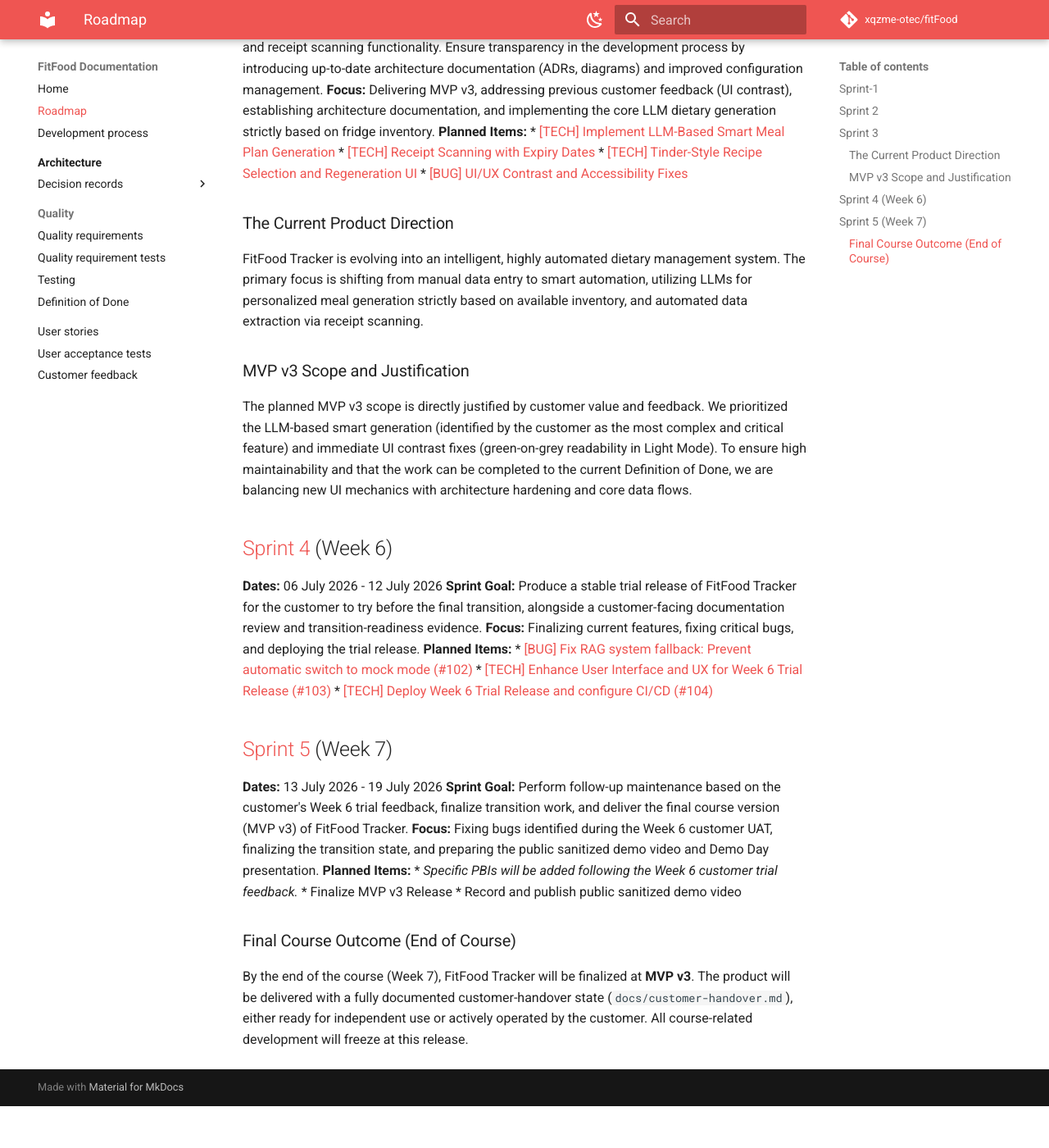
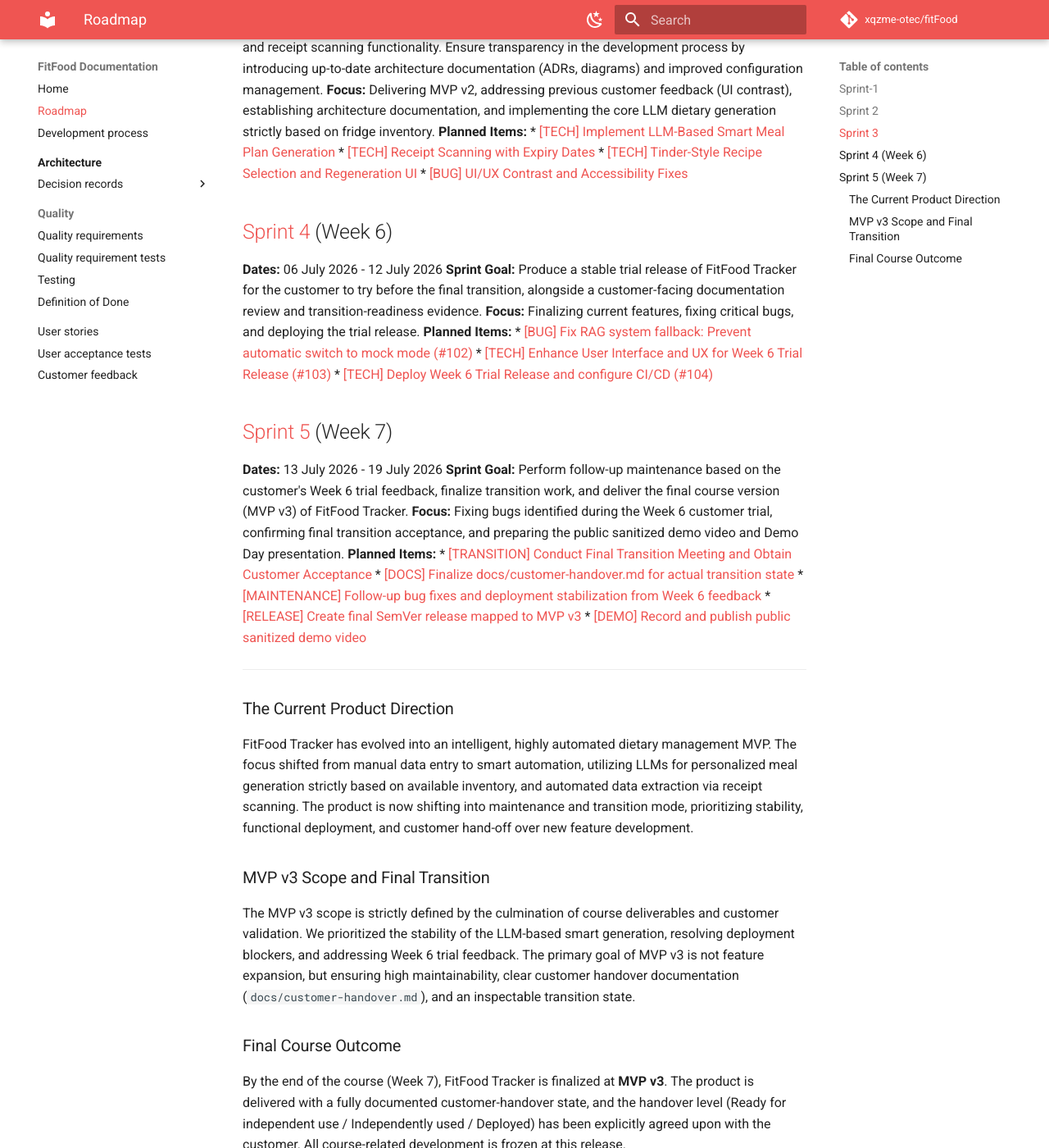
Before and after one commit to xqzme-otec/fitFood, an MkDocs documentation site: the page built from docs/roadmap.md, in a window 1280 px wide and 1400 px high, scrolled down 879 px. Shown: the whole window at 82% size. Built offline with MkDocs 1.6.1 and Material for MkDocs 9.7.7, drawn with Linux system fonts in a browser that asks for light colours; comment, search, counter and statistics services are not loaded; before the commit the page ends 2228 px from its top, so only the background shows below that; some of the changed text lies outside the part shown.

Commit message:
Update roadmap.md

```diff
--- a/docs/roadmap.md
+++ b/docs/roadmap.md
@@ -6,9 +6,9 @@
 **Focus:** Delivering a stable MVP v1 to prove the core concept of smart fridge integration and recipe recommendations.
 **Planned Items:**
 * [US-01: Adding Products to Inventory](https://github.com/xqzme-otec/fitFood/issues/21)
-* [US-03: Daily Macronutrient Tracking] (https://github.com/xqzme-otec/fitFood/issues/23)
+* [US-03: Daily Macronutrient Tracking](https://github.com/xqzme-otec/fitFood/issues/23)
 * [US-04: Structured Dietary Plans](https://github.com/xqzme-otec/fitFood/issues/24)
-* [US-06: [Expiration Date Tracking](https://github.com/xqzme-otec/fitFood/issues/26)
+* [US-06: Expiration Date Tracking](https://github.com/xqzme-otec/fitFood/issues/26)
 * [US-08: Inventory Search](https://github.com/xqzme-otec/fitFood/issues/28)
 * [US-10: User Registration and Authentication](https://github.com/xqzme-otec/fitFood/issues/30)
 
@@ -25,26 +25,15 @@
 - [QA: Implement Automated Quality Requirement Tests (QRT)](https://github.com/xqzme-otec/fitFood/issues/61)
 - [INFRA: Configure Additional QA Check](https://github.com/xqzme-otec/fitFood/issues/59)
 
-
-
-
 ## [Sprint 3](https://github.com/xqzme-otec/fitFood/milestone/3)
 **Dates:** 29 June 2026 - 05 July 2026
-**Sprint Goal:** Deliver the MVP v3 increment of the FitFood Tracker application, focusing on the implementation of smart LLM-based meal plan generation and receipt scanning functionality. Ensure transparency in the development process by introducing up-to-date architecture documentation (ADRs, diagrams) and improved configuration management.
-**Focus:** Delivering MVP v3, addressing previous customer feedback (UI contrast), establishing architecture documentation, and implementing the core LLM dietary generation strictly based on fridge inventory.
+**Sprint Goal:** Deliver the MVP v2 increment of the FitFood Tracker application, focusing on the implementation of smart LLM-based meal plan generation and receipt scanning functionality. Ensure transparency in the development process by introducing up-to-date architecture documentation (ADRs, diagrams) and improved configuration management.
+**Focus:** Delivering MVP v2, addressing previous customer feedback (UI contrast), establishing architecture documentation, and implementing the core LLM dietary generation strictly based on fridge inventory.
 **Planned Items:**
 * [[TECH] Implement LLM-Based Smart Meal Plan Generation](https://github.com/xqzme-otec/fitFood/issues/86)
 * [[TECH] Receipt Scanning with Expiry Dates](https://github.com/xqzme-otec/fitFood/issues/87)
 * [[TECH] Tinder-Style Recipe Selection and Regeneration UI](https://github.com/xqzme-otec/fitFood/issues/88)
 * [[BUG] UI/UX Contrast and Accessibility Fixes](https://github.com/xqzme-otec/fitFood/issues/85)
-
-
-### The Current Product Direction
-FitFood Tracker is evolving into an intelligent, highly automated dietary management system. The primary focus is shifting from manual data entry to smart automation, utilizing LLMs for personalized meal generation strictly based on available inventory, and automated data extraction via receipt scanning.
-
-### MVP v3 Scope and Justification
-The planned MVP v3 scope is directly justified by customer value and feedback. We prioritized the LLM-based smart generation (identified by the customer as the most complex and critical feature) and immediate UI contrast fixes (green-on-grey readability in Light Mode). To ensure high maintainability and that the work can be completed to the current Definition of Done, we are balancing new UI mechanics with architecture hardening and core data flows.
-
 
 ## [Sprint 4](https://github.com/xqzme-otec/fitFood/milestone/4) (Week 6)
 **Dates:** 06 July 2026 - 12 July 2026
@@ -58,11 +47,21 @@
 ## [Sprint 5](https://github.com/xqzme-otec/fitFood/milestone/5) (Week 7)
 **Dates:** 13 July 2026 - 19 July 2026
 **Sprint Goal:** Perform follow-up maintenance based on the customer's Week 6 trial feedback, finalize transition work, and deliver the final course version (MVP v3) of FitFood Tracker.
-**Focus:** Fixing bugs identified during the Week 6 customer UAT, finalizing the transition state, and preparing the public sanitized demo video and Demo Day presentation.
+**Focus:** Fixing bugs identified during the Week 6 customer trial, confirming final transition acceptance, and preparing the public sanitized demo video and Demo Day presentation.
 **Planned Items:**
-* *Specific PBIs will be added following the Week 6 customer trial feedback.*
-* Finalize MVP v3 Release
-* Record and publish public sanitized demo video
+* [[TRANSITION] Conduct Final Transition Meeting and Obtain Customer Acceptance]()
+* [[DOCS] Finalize docs/customer-handover.md for actual transition state]()
+* [[MAINTENANCE] Follow-up bug fixes and deployment stabilization from Week 6 feedback]()
+* [[RELEASE] Create final SemVer release mapped to MVP v3]()
+* [[DEMO] Record and publish public sanitized demo video]()
 
-### Final Course Outcome (End of Course)
-By the end of the course (Week 7), FitFood Tracker will be finalized at **MVP v3**. The product will be delivered with a fully documented customer-handover state (`docs/customer-handover.md`), either ready for independent use or actively operated by the customer. All course-related development will freeze at this release.
+---
+
+### The Current Product Direction
+FitFood Tracker has evolved into an intelligent, highly automated dietary management MVP. The focus shifted from manual data entry to smart automation, utilizing LLMs for personalized meal generation strictly based on available inventory, and automated data extraction via receipt scanning. The product is now shifting into maintenance and transition mode, prioritizing stability, functional deployment, and customer hand-off over new feature development.
+
+### MVP v3 Scope and Final Transition
+The MVP v3 scope is strictly defined by the culmination of course deliverables and customer validation. We prioritized the stability of the LLM-based smart generation, resolving deployment blockers, and addressing Week 6 trial feedback. The primary goal of MVP v3 is not feature expansion, but ensuring high maintainability, clear customer handover documentation (`docs/customer-handover.md`), and an inspectable transition state.
+
+### Final Course Outcome
+By the end of the course (Week 7), FitFood Tracker is finalized at **MVP v3**. The product is delivered with a fully documented customer-handover state, and the handover level (Ready for independent use / Independently used / Deployed) has been explicitly agreed upon with the customer. All course-related development is frozen at this release.
```
